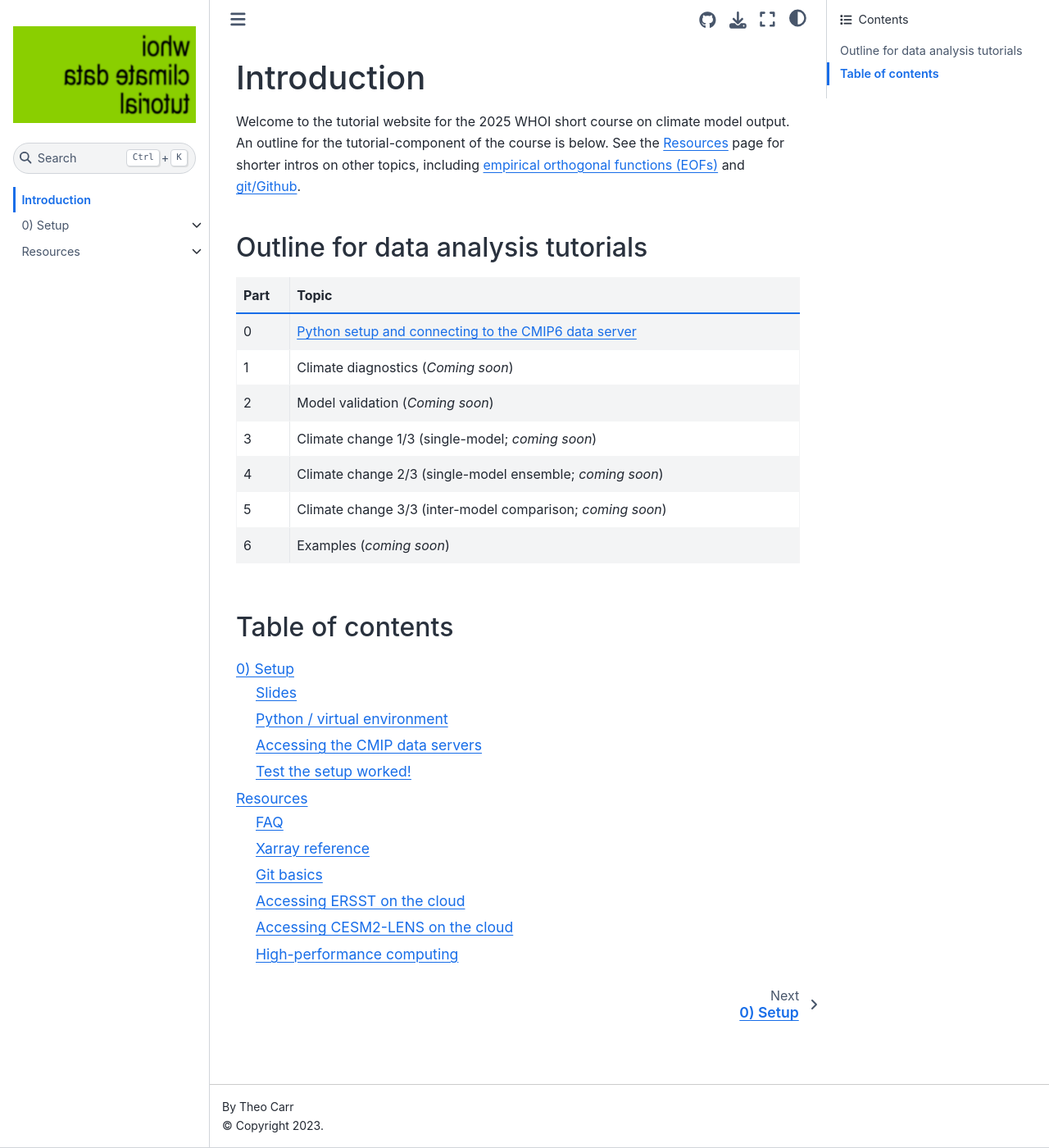
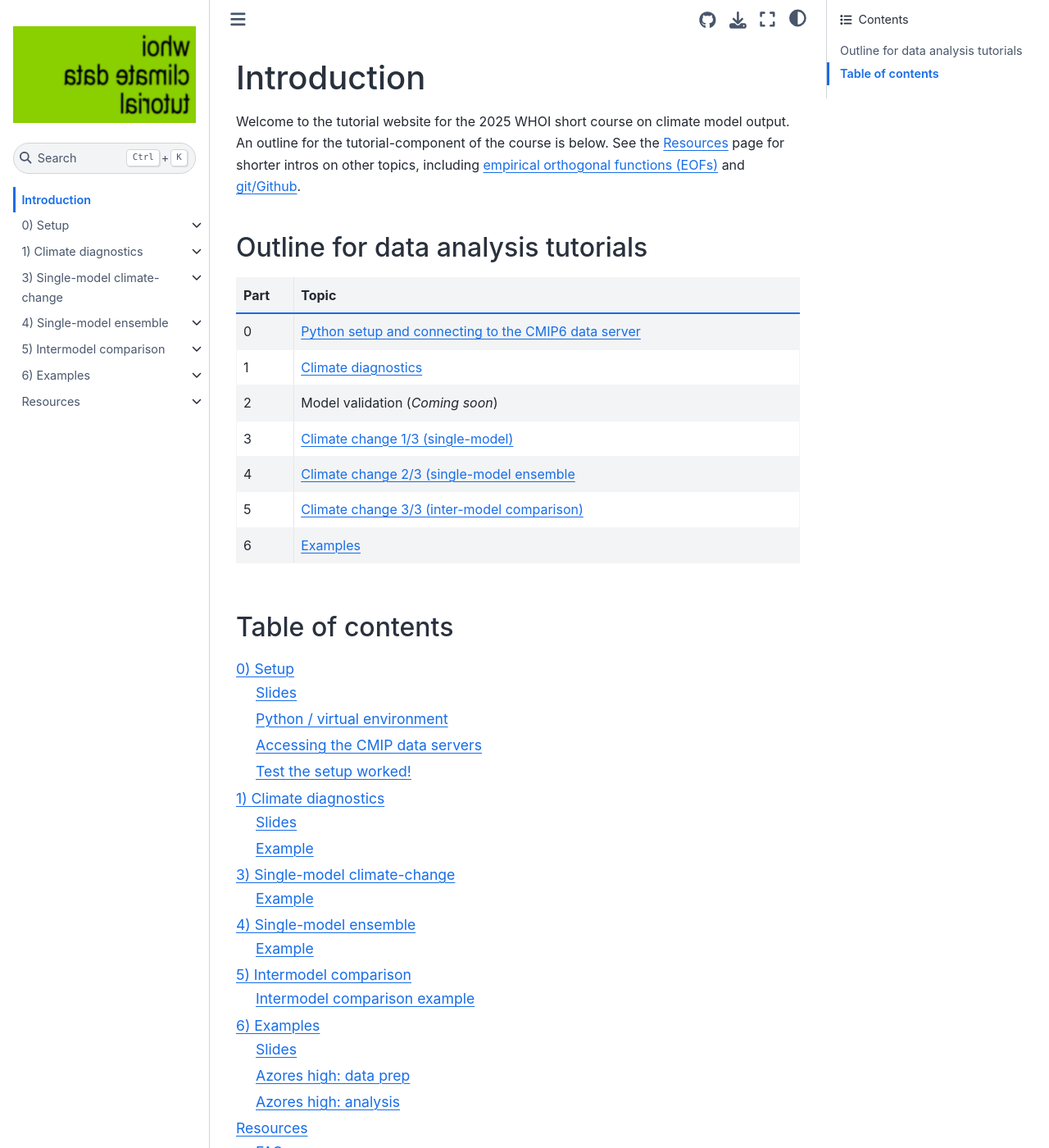
Before and after one commit to ktcarr/whoi-climate-tutorial_2025, a Jupyter Book: the page built from docs/pages/intro.md, in a window 1280 px wide and 1400 px high. Shown: the whole window at 82% size. Built offline with Jupyter Book 1.0.4 settings and Sphinx 7.4.7 and the Sphinx Book theme 1.1.4, drawn with Linux system fonts in a browser that asks for light colours.

Commit message:
update home page with links to tutorials

```diff
--- a/docs/_toc.yml
+++ b/docs/_toc.yml
@@ -11,26 +11,29 @@ chapters:
   - file: pages/setup/setup_venv
   - file: pages/setup/connect_to_server
   - file: pages/setup/test
-# - file: pages/data_analysis/overview
-#   sections:
-#   - url: https://docs.google.com/presentation/d/1F3ClDLU4TeUIMx5RtKBREIaY270f5Ra1BCKot5fQyiE/edit?usp=sharing
-#     title: Slides
-#   - file: pages/data_analysis/example.ipynb
+- file: pages/data_analysis/overview
+  sections:
+  - url: https://docs.google.com/presentation/d/1F3ClDLU4TeUIMx5RtKBREIaY270f5Ra1BCKot5fQyiE/edit?usp=sharing
+    title: Slides
+  - file: pages/data_analysis/example.ipynb
 # - file: pages/model_validation/overview
 #   sections:
 #   - file: pages/model_validation/model_validation_stub.ipynb
-# - file: pages/single_model_ensemble/overview
-#   sections:
-#   - file: pages/single_model_ensemble/woods-hole_example
-# - file: pages/intermodel_comp/overview
-#   sections:
-#   - file: pages/intermodel_comp/example.ipynb
-# - file: pages/examples/overview
-#   sections:
-#   - url: https://docs.google.com/presentation/d/1bAFB9mO22WYc6El3nojJgDyJqpis6xx5XXz0Tj2rMbI/edit?usp=sharing
-#     title: Slides
-#   - file: pages/examples/azores_prep.ipynb
-#   - file: pages/examples/azores_analysis.ipynb
+- file: pages/single_model/overview
+  sections:
+  - file: pages/single_model/example.ipynb
+- file: pages/single_model_ensemble/overview
+  sections:
+  - file: pages/single_model_ensemble/woods-hole_example
+- file: pages/intermodel_comp/overview
+  sections:
+  - file: pages/intermodel_comp/example.ipynb
+- file: pages/examples/overview
+  sections:
+  - url: https://docs.google.com/presentation/d/1bAFB9mO22WYc6El3nojJgDyJqpis6xx5XXz0Tj2rMbI/edit?usp=sharing
+    title: Slides
+  - file: pages/examples/azores_prep.ipynb
+  - file: pages/examples/azores_analysis.ipynb
 - file: pages/resources/resources
   sections:
   - file: pages/resources/FAQ
--- a/docs/pages/intro.md
+++ b/docs/pages/intro.md
@@ -6,12 +6,12 @@ Welcome to the tutorial website for the 2025 WHOI short course on climate model
 Part | Topic
 -- | --
 0 | [Python setup and connecting to the CMIP6 data server](setup/setup.md)
-1 | Climate diagnostics (*Coming soon*)
+1 | [Climate diagnostics](data_analysis/overview.md)
 2 | Model validation (*Coming soon*)
-3 | Climate change 1/3 (single-model; *coming soon*)
-4 | Climate change 2/3 (single-model ensemble; *coming soon*)
-5 | Climate change 3/3 (inter-model comparison; *coming soon*)
-6 | Examples (*coming soon*)
+3 | [Climate change 1/3 (single-model)](single_model/overview.md)
+4 | [Climate change 2/3 (single-model ensemble](single_model_ensemble/overview.md)
+5 | [Climate change 3/3 (inter-model comparison)](intermodel_comp/overview.md)
+6 | [Examples](examples/overview.md)
 
 
 ## Table of contents
```
Also changed, not shown: docs/pages/single_model/overview.md (+1 -1 lines), docs/pages/examples/azores_analysis.ipynb, docs/pages/examples/azores_prep.ipynb, docs/pages/intermodel_comp/example.ipynb.
